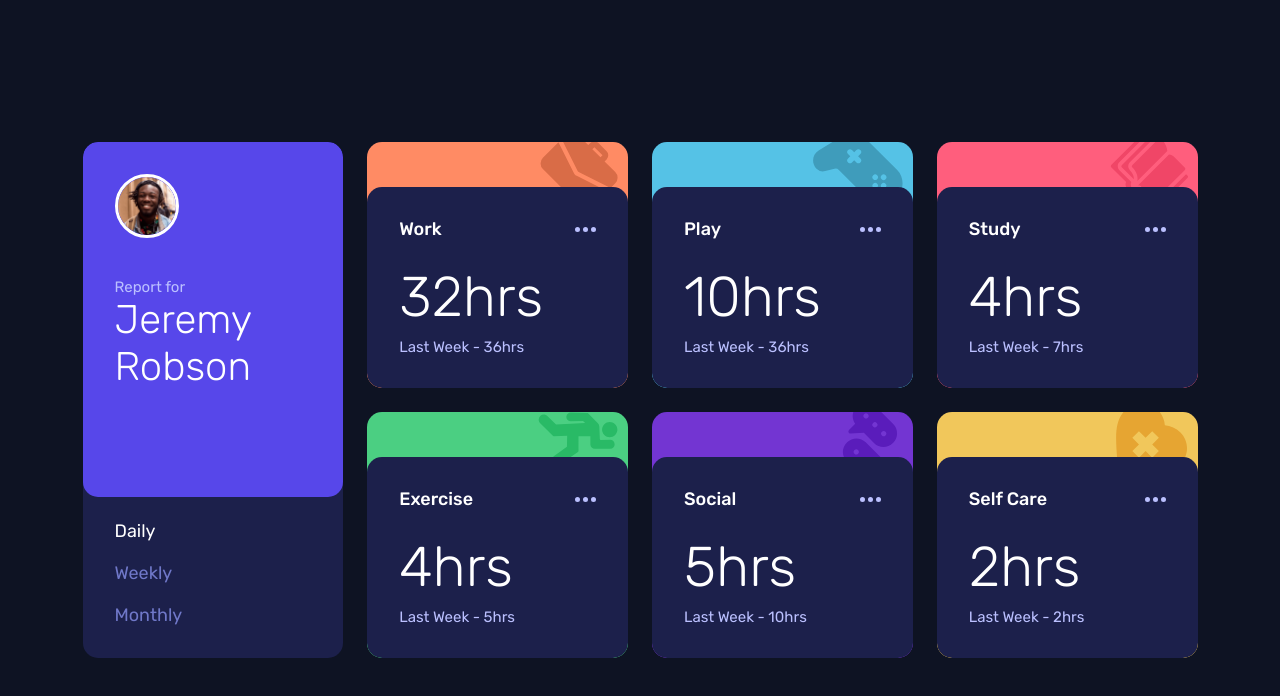
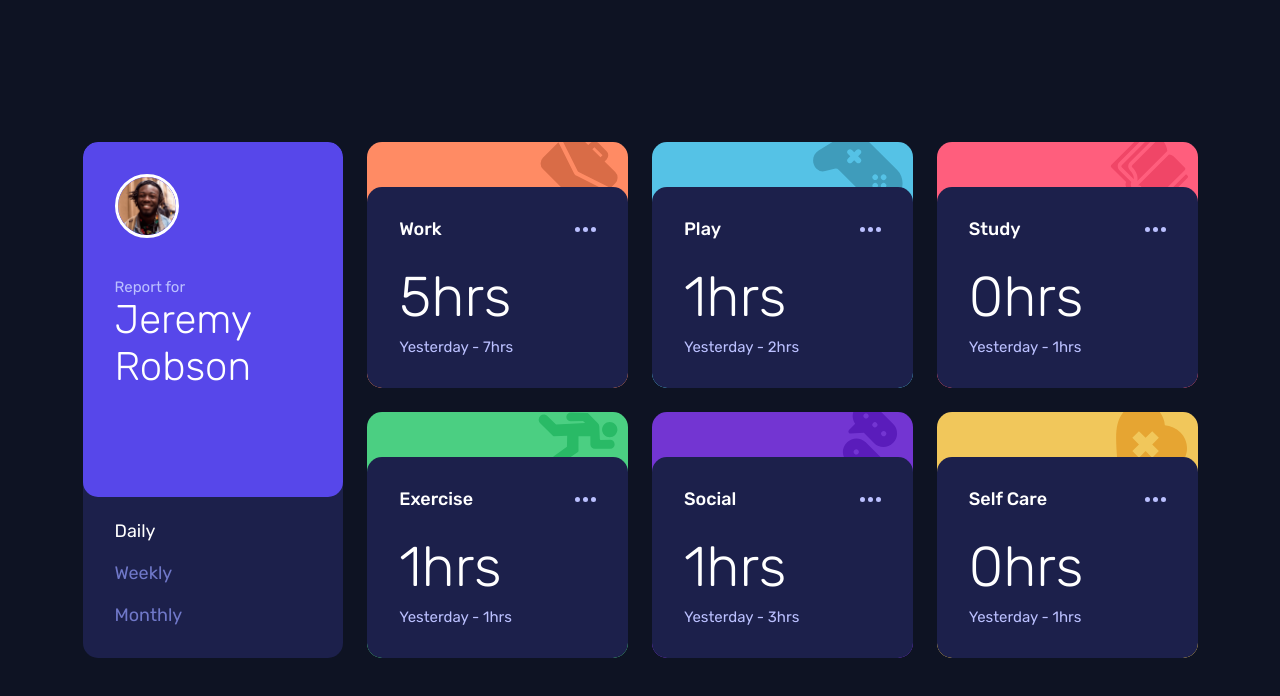
Before and after one commit to Alaurant/time-tracking-dashboard, a plain HTML site: page index.html in a window 1280 px wide. Both pictures are taken after a click on the button "Daily". Drawn offline with Linux system fonts and the light colour scheme.

Commit message:
add the js func

```diff
--- a/index.html
+++ b/index.html
@@ -20,8 +20,8 @@
       </div>
 
       <div class="time-filters">
-        <button class="time-filter active text-preset5-regular btn-reset" id="daily">Daily</button>
-        <button class="time-filter text-preset5-regular btn-reset" id="weekly">Weekly</button>
+        <button class="time-filter text-preset5-regular btn-reset" id="daily">Daily</button>
+        <button class="time-filter active text-preset5-regular btn-reset" id="weekly">Weekly</button>
         <button class="time-filter text-preset5-regular btn-reset" id="monthly">Monthly</button>
       </div>
     </article>
@@ -36,8 +36,8 @@
           </svg>
         </div>
         <div class="time-data">
-          <div class="current-time text-preset3">32hrs</div>
-          <div class="previous-time text-preset6">Last Week - 36hrs</div>
+          <div id="work-current" class="current-time">32hrs</div>
+          <div id="work-prev" class="previous-time text-preset6">Last Week - 36hrs</div>
         </div>
       </div>
     </div>
@@ -52,8 +52,8 @@
           </svg>
         </div>
         <div class="time-data">
-          <div class="current-time text-preset3">10hrs</div>
-          <div class="previous-time text-preset6">Last Week - 36hrs</div>
+          <div id="play-current" class="current-time">10hrs</div>
+          <div id="play-prev" class="previous-time text-preset6">Last Week - 36hrs</div>
         </div>
       </div>
     </div>
@@ -68,13 +68,13 @@
           </svg>
         </div>
         <div class="time-data">
-          <div class="current-time text-preset3">4hrs</div>
-          <div class="previous-time text-preset6">Last Week - 7hrs</div>
+          <div id="study-current" class="current-time">4hrs</div>
+          <div id="study-prev" class="previous-time text-preset6">Last Week - 7hrs</div>
         </div>
       </div>
     </div>
 
-        <div class="card exercise-card">
+    <div class="card exercise-card">
 
       <div class="card-content">
         <div class="button-others">
@@ -84,8 +84,8 @@
           </svg>
         </div>
         <div class="time-data">
-          <div class="current-time text-preset3">4hrs</div>
-          <div class="previous-time text-preset6">Last Week - 5hrs</div>
+          <div id="exercise-current" class="current-time">4hrs</div>
+          <div id="exercise-prev" class="previous-time text-preset6">Last Week - 5hrs</div>
         </div>
       </div>
     </div>
@@ -100,8 +100,8 @@
           </svg>
         </div>
         <div class="time-data">
-          <div class="current-time text-preset3">5hrs</div>
-          <div class="previous-time text-preset6">Last Week - 10hrs</div>
+          <div id="social-current" class="current-time">5hrs</div>
+          <div id="social-prev" class="previous-time text-preset6">Last Week - 10hrs</div>
         </div>
       </div>
     </div>
@@ -116,8 +116,8 @@
           </svg>
         </div>
         <div class="time-data">
-          <div class="current-time">2hrs</div>
-          <div class="previous-time text-preset6">Last Week - 2hrs</div>
+          <div id="self-care-current" class="current-time">2hrs</div>
+          <div id="self-care-prev" class="previous-time text-preset6">Last Week - 2hrs</div>
         </div>
       </div>
     </div>
--- /dev/null
+++ b/script.js
@@ -0,0 +1,145 @@
+const data = [
+  {
+    "title": "Work",
+    "timeframes": {
+      "daily": {
+        "current": 5,
+        "previous": 7
+      },
+      "weekly": {
+        "current": 32,
+        "previous": 36
+      },
+      "monthly": {
+        "current": 103,
+        "previous": 128
+      }
+    }
+  },
+  {
+    "title": "Play",
+    "timeframes": {
+      "daily": {
+        "current": 1,
+        "previous": 2
+      },
+      "weekly": {
+        "current": 10,
+        "previous": 8
+      },
+      "monthly": {
+        "current": 23,
+        "previous": 29
+      }
+    }
+  },
+  {
+    "title": "Study",
+    "timeframes": {
+      "daily": {
+        "current": 0,
+        "previous": 1
+      },
+      "weekly": {
+        "current": 4,
+        "previous": 7
+      },
+      "monthly": {
+        "current": 13,
+        "previous": 19
+      }
+    }
+  },
+  {
+    "title": "Exercise",
+    "timeframes": {
+      "daily": {
+        "current": 1,
+        "previous": 1
+      },
+      "weekly": {
+        "current": 4,
+        "previous": 5
+      },
+      "monthly": {
+        "current": 11,
+        "previous": 18
+      }
+    }
+  },
+  {
+    "title": "Social",
+    "timeframes": {
+      "daily": {
+        "current": 1,
+        "previous": 3
+      },
+      "weekly": {
+        "current": 5,
+        "previous": 10
+      },
+      "monthly": {
+        "current": 21,
+        "previous": 23
+      }
+    }
+  },
+  {
+    "title": "Self Care",
+    "timeframes": {
+      "daily": {
+        "current": 0,
+        "previous": 1
+      },
+      "weekly": {
+        "current": 2,
+        "previous": 2
+      },
+      "monthly": {
+        "current": 7,
+        "previous": 11
+      }
+    }
+  }
+];
+
+const timeButtons = document.querySelectorAll('.time-filter');
+
+function updateTimeframe(timeframe) {
+    data.forEach(activity => {
+        const title = activity.title.toLowerCase().replace(' ', '-');
+        const timeframeData = activity.timeframes[timeframe];
+        if (!timeframeData) return;
+
+        const currentHours = timeframeData.current;
+        const previousHours = timeframeData.previous;
+
+        const currentElement = document.getElementById(`${title}-current`);
+        const previousElement = document.getElementById(`${title}-prev`);
+
+        let previousLabel = '';
+        if (timeframe === 'daily') {
+            previousLabel = 'Yesterday';
+        } else if (timeframe === 'weekly') {
+            previousLabel = 'Last Week';
+        } else if (timeframe === 'monthly') {
+            previousLabel = 'Last Month';
+        }
+
+        if (currentElement) currentElement.textContent = `${currentHours}hrs`;
+        if (previousElement) previousElement.textContent = `${previousLabel} - ${previousHours}hrs`;
+    });
+}
+
+timeButtons.forEach(button => {
+    button.addEventListener('click', () => {
+        timeButtons.forEach(btn => btn.classList.remove('active'));
+        button.classList.add('active');
+
+        const clickOption = button.innerText.toLowerCase();
+        updateTimeframe(clickOption);
+    });
+});
+
+// Initialize with weekly data
+updateTimeframe('weekly');
--- a/styles.css
+++ b/styles.css
@@ -135,6 +135,14 @@ body{
     background-repeat: no-repeat;
     background-position: right 10px top -10px;
     background-size: 78px;
+}
+
+.card:hover{
+    cursor: pointer;
+}
+
+.card:hover .card-content{
+    background-color: var(--navy-800);
 }
 
 .card-content{
```
